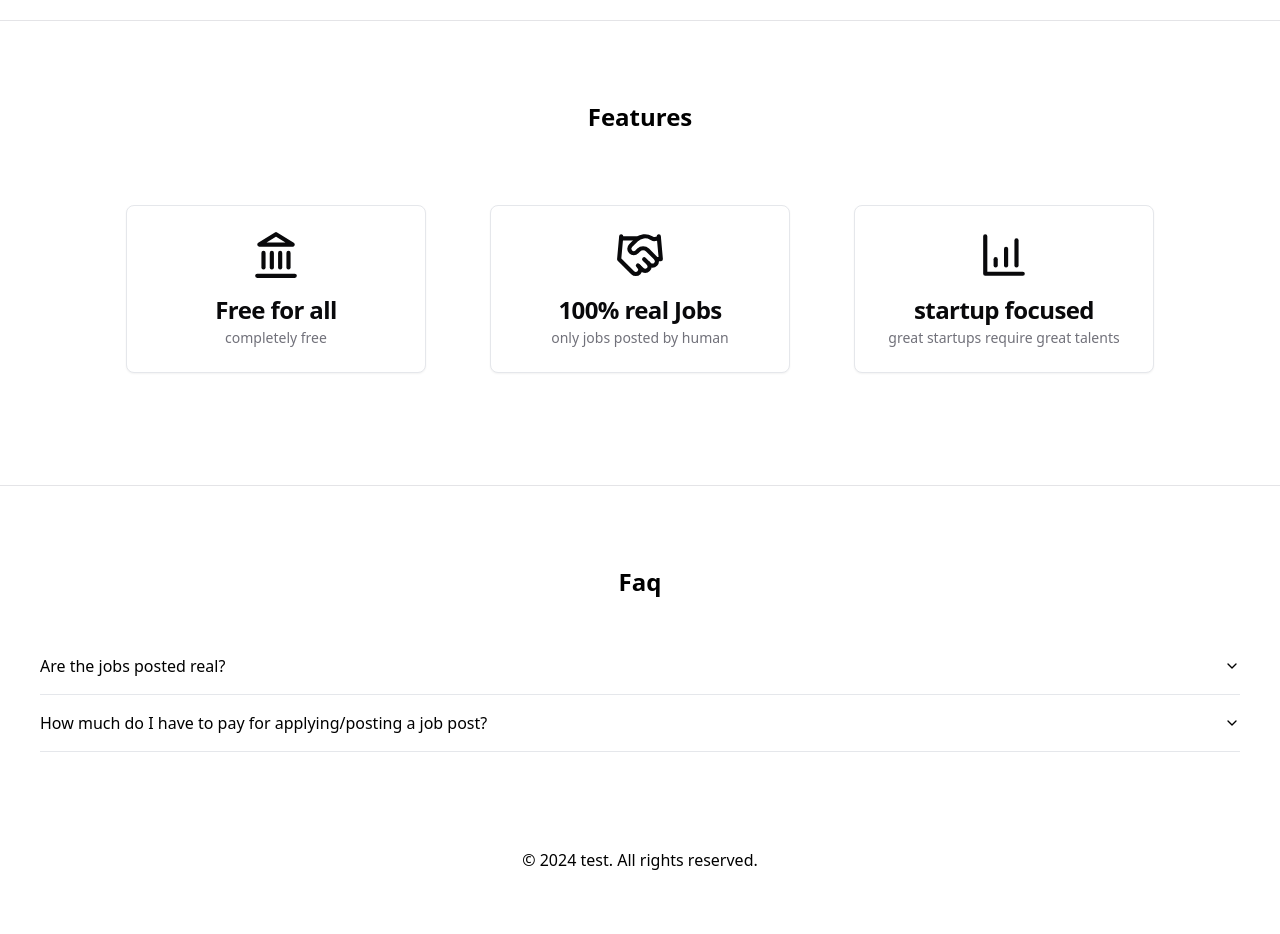
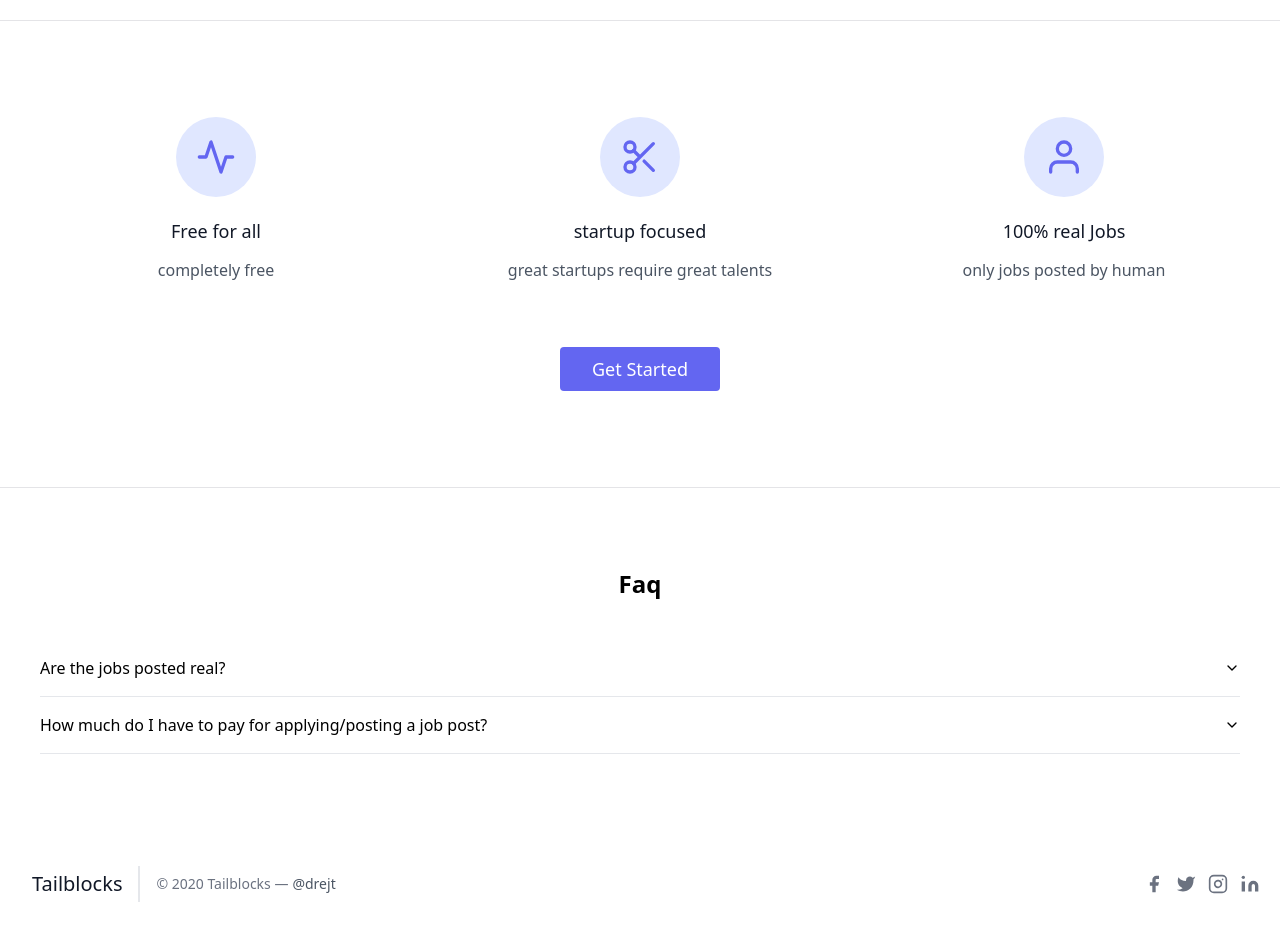
Before and after one commit to DrejT/go-web, a React (Vite) app in the folder web/: page / in a window 1280 px wide. Shown: the part 660-1594 px from the top of the page. Before the commit the page ends 1548 px from the top, so only its background shows below. Built offline with nearby package versions, Linux system fonts and the light colour scheme; no server answers.

Commit message:
started migration to tailblocks

```diff
--- a/web/src/components/landing/features.tsx
+++ b/web/src/components/landing/features.tsx
@@ -4,35 +4,117 @@
   CardHeader,
   CardTitle,
 } from "@/components/ui/card";
+import { Link, redirect } from "react-router-dom";
 
-import { BarChart4, Handshake, Landmark } from "lucide-react";
+// import { BarChart4, Handshake, Landmark } from "lucide-react";
 
 export function Features() {
   return (
-    <section className="my-20">
-      <div className="">
-        <Header title="Features" />
-        <div className="flex justify-center">
-          <div className="lg:flex justify-evenly">
-            <FeatureCard
-              icon={<Landmark width={50} height={50} />}
-              title="Free for all"
-              description="completely free"
-            />
-            <FeatureCard
-              icon={<Handshake width={50} height={50} />}
-              title={"100% real Jobs"}
-              description="only jobs posted by human"
-            />
-            <FeatureCard
-              icon={<BarChart4 width={50} height={50} />}
-              title="startup focused"
-              description="great startups require great talents"
-            />
+    <section className="text-gray-600 body-font">
+      <div className="container px-5 py-24 mx-auto">
+        <div className="block  sm:-m-4 -mx-4 -mb-10 -mt-4 md:space-y-0 space-y-6 md:flex">
+          <div className="p-4 md:w-1/3 flex flex-col text-center items-center">
+            <div className="w-20 h-20 inline-flex items-center justify-center rounded-full bg-indigo-100 text-indigo-500 mb-5 flex-shrink-0">
+              <svg
+                fill="none"
+                stroke="currentColor"
+                stroke-linecap="round"
+                stroke-linejoin="round"
+                stroke-width="2"
+                className="w-10 h-10"
+                viewBox="0 0 24 24"
+              >
+                <path d="M22 12h-4l-3 9L9 3l-3 9H2"></path>
+              </svg>
+            </div>
+            <div className="flex-grow">
+              <h2 className="text-gray-900 text-lg title-font font-medium mb-3">
+                Free for all
+              </h2>
+              <p className="leading-relaxed text-base">completely free</p>
+            </div>
+          </div>
+          <div className="p-4 md:w-1/3 flex flex-col text-center items-center">
+            <div className="w-20 h-20 inline-flex items-center justify-center rounded-full bg-indigo-100 text-indigo-500 mb-5 flex-shrink-0">
+              <svg
+                fill="none"
+                stroke="currentColor"
+                stroke-linecap="round"
+                stroke-linejoin="round"
+                stroke-width="2"
+                className="w-10 h-10"
+                viewBox="0 0 24 24"
+              >
+                <circle cx="6" cy="6" r="3"></circle>
+                <circle cx="6" cy="18" r="3"></circle>
+                <path d="M20 4L8.12 15.88M14.47 14.48L20 20M8.12 8.12L12 12"></path>
+              </svg>
+            </div>
+            <div className="flex-grow">
+              <h2 className="text-gray-900 text-lg title-font font-medium mb-3">
+                startup focused{" "}
+              </h2>
+              <p className="leading-relaxed text-base">
+                great startups require great talents
+              </p>
+            </div>
+          </div>
+          <div className="p-4 md:w-1/3 flex flex-col text-center items-center">
+            <div className="w-20 h-20 inline-flex items-center justify-center rounded-full bg-indigo-100 text-indigo-500 mb-5 flex-shrink-0">
+              <svg
+                fill="none"
+                stroke="currentColor"
+                stroke-linecap="round"
+                stroke-linejoin="round"
+                stroke-width="2"
+                className="w-10 h-10"
+                viewBox="0 0 24 24"
+              >
+                <path d="M20 21v-2a4 4 0 00-4-4H8a4 4 0 00-4 4v2"></path>
+                <circle cx="12" cy="7" r="4"></circle>
+              </svg>
+            </div>
+            <div className="flex-grow">
+              <h2 className="text-gray-900 text-lg title-font font-medium mb-3">
+                100% real Jobs{" "}
+              </h2>
+              <p className="leading-relaxed text-base">
+                only jobs posted by human
+              </p>
+            </div>
           </div>
         </div>
+        <Link to={"/login"}>
+          <button className="flex mx-auto mt-16 text-white bg-indigo-500 border-0 py-2 px-8 focus:outline-none hover:bg-indigo-600 rounded text-lg">
+            Get Started
+          </button>
+        </Link>
       </div>
     </section>
+    // <section className="my-20">
+    //   <div className="">
+    //     <Header title="Features" />
+    //     <div className="flex justify-center">
+    //       <div className="lg:flex justify-evenly">
+    //         <FeatureCard
+    //           icon={<Landmark width={50} height={50} />}
+    //           title="Free for all"
+    //           description="completely free"
+    //         />
+    //         <FeatureCard
+    //           icon={<Handshake width={50} height={50} />}
+    //           title={"100% real Jobs"}
+    //           description="only jobs posted by human"
+    //         />
+    //         <FeatureCard
+    //           icon={<BarChart4 width={50} height={50} />}
+    //           title="startup focused"
+    //           description="great startups require great talents"
+    //         />
+    //       </div>
+    //     </div>
+    //   </div>
+    // </section>
   );
 }
 
--- a/web/src/components/landing/footer.tsx
+++ b/web/src/components/landing/footer.tsx
@@ -1,10 +1,90 @@
 export default function Footer() {
   return (
-    <footer className="py-4">
-      <div className="container mx-auto px-4">
-        <div className="flex justify-center items-center">
-          <p className="text-center">&copy; 2024 test. All rights reserved.</p>
-        </div>
+    <footer className="text-gray-600 body-font">
+      <div className="container px-5 py-8 mx-auto flex items-center sm:flex-row flex-col">
+        <a className="flex title-font font-medium items-center md:justify-start justify-center text-gray-900">
+          {/* <svg
+            xmlns="http://www.w3.org/2000/svg"
+            fill="none"
+            stroke="currentColor"
+            stroke-linecap="round"
+            stroke-linejoin="round"
+            stroke-width="2"
+            className="w-10 h-10 text-white p-2 bg-indigo-500 rounded-full"
+            viewBox="0 0 24 24"
+          >
+            <path d="M12 2L2 7l10 5 10-5-10-5zM2 17l10 5 10-5M2 12l10 5 10-5"></path>
+          </svg> */}
+          <span className="ml-3 text-xl">Tailblocks</span>
+        </a>
+        <p className="text-sm text-gray-500 sm:ml-4 sm:pl-4 sm:border-l-2 sm:border-gray-200 sm:py-2 sm:mt-0 mt-4">
+          © 2020 Tailblocks —
+          <a
+            href="https://twitter.com/knyttneve"
+            className="text-gray-600 ml-1"
+            rel="noopener noreferrer"
+            target="_blank"
+          >
+            @drejt
+          </a>
+        </p>
+        <span className="inline-flex sm:ml-auto sm:mt-0 mt-4 justify-center sm:justify-start">
+          <a className="text-gray-500">
+            <svg
+              fill="currentColor"
+              stroke-linecap="round"
+              stroke-linejoin="round"
+              stroke-width="2"
+              className="w-5 h-5"
+              viewBox="0 0 24 24"
+            >
+              <path d="M18 2h-3a5 5 0 00-5 5v3H7v4h3v8h4v-8h3l1-4h-4V7a1 1 0 011-1h3z"></path>
+            </svg>
+          </a>
+          <a className="ml-3 text-gray-500">
+            <svg
+              fill="currentColor"
+              stroke-linecap="round"
+              stroke-linejoin="round"
+              stroke-width="2"
+              className="w-5 h-5"
+              viewBox="0 0 24 24"
+            >
+              <path d="M23 3a10.9 10.9 0 01-3.14 1.53 4.48 4.48 0 00-7.86 3v1A10.66 10.66 0 013 4s-4 9 5 13a11.64 11.64 0 01-7 2c9 5 20 0 20-11.5a4.5 4.5 0 00-.08-.83A7.72 7.72 0 0023 3z"></path>
+            </svg>
+          </a>
+          <a className="ml-3 text-gray-500">
+            <svg
+              fill="none"
+              stroke="currentColor"
+              stroke-linecap="round"
+              stroke-linejoin="round"
+              stroke-width="2"
+              className="w-5 h-5"
+              viewBox="0 0 24 24"
+            >
+              <rect width="20" height="20" x="2" y="2" rx="5" ry="5"></rect>
+              <path d="M16 11.37A4 4 0 1112.63 8 4 4 0 0116 11.37zm1.5-4.87h.01"></path>
+            </svg>
+          </a>
+          <a className="ml-3 text-gray-500">
+            <svg
+              fill="currentColor"
+              stroke="currentColor"
+              stroke-linecap="round"
+              stroke-linejoin="round"
+              stroke-width="0"
+              className="w-5 h-5"
+              viewBox="0 0 24 24"
+            >
+              <path
+                stroke="none"
+                d="M16 8a6 6 0 016 6v7h-4v-7a2 2 0 00-2-2 2 2 0 00-2 2v7h-4v-7a6 6 0 016-6zM2 9h4v12H2z"
+              ></path>
+              <circle cx="4" cy="4" r="2" stroke="none"></circle>
+            </svg>
+          </a>
+        </span>
       </div>
     </footer>
   );
--- a/web/src/hooks/useOrg.tsx
+++ b/web/src/hooks/useOrg.tsx
@@ -9,6 +9,7 @@
   const loginUrl = isOrg ? "/org/login" : "/login";
   const registerUrl = isOrg ? "/org/register" : "/register";
   const profileUrl = isOrg ? "/org/" + orgName : "/" + params.username;
+  const username = params.username;
   return {
     path,
     isOrg,
@@ -17,5 +18,6 @@
     registerUrl,
     userType,
     profileUrl,
+    username,
   };
 }
--- a/web/src/hooks/useProfile.tsx
+++ b/web/src/hooks/useProfile.tsx
@@ -1,15 +1,13 @@
 import { API_URL } from "@/lib/utils";
 import axios from "axios";
 import { useEffect, useState } from "react";
-import { useParams } from "react-router-dom";
 import useOrg from "./useOrg";
 import { ProfileData } from "@/lib/types";
 
 export default function useProfile() {
-  const params = useParams();
   const [data, setData] = useState<ProfileData>({});
   const [error, setError] = useState<string>("");
-  const { isOrg, orgName } = useOrg();
+  const { isOrg, orgName, username } = useOrg();
 
   useEffect(() => {
     async function fetchData() {
@@ -24,7 +22,7 @@
         } else {
           res = await axios.post(
             API_URL + "user/",
-            { username: params.username },
+            { username },
             { withCredentials: true }
           );
         }
@@ -38,7 +36,7 @@
       }
     }
     fetchData();
-  }, [setData, params.username, orgName, isOrg]);
+  }, [setData, username, orgName, isOrg]);
 
   return { data, error, isOrg };
 }
--- a/web/src/lib/router.tsx
+++ b/web/src/lib/router.tsx
@@ -9,6 +9,7 @@
 import { Profile } from "@/pages/profile";
 import { ProfileLayout } from "@/layouts/profile";
 import Logout from "@/components/logout";
+import JobPage from "@/pages/job";
 
 export function Router() {
   return (
@@ -59,6 +60,7 @@
                     </RegisterFormLayout>
                   }
                 />
+                <Route path=":orgname/jobs/:jobid" element={<JobPage />} />
                 <Route
                   path=":orgname"
                   element={
--- /dev/null
+++ b/web/src/pages/job.tsx
@@ -0,0 +1,11 @@
+import { useParams } from "react-router-dom";
+
+export default function JobPage() {
+  const { orgname, jobid } = useParams();
+  console.log(orgname, jobid);
+  return (
+    <div>
+      {orgname},{jobid}
+    </div>
+  );
+}
```
